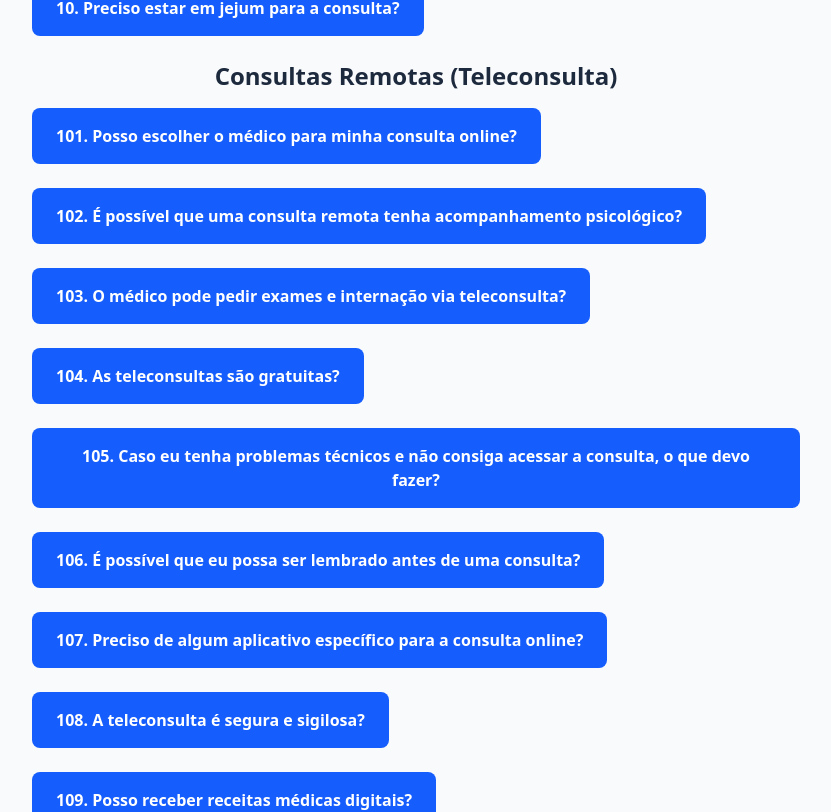
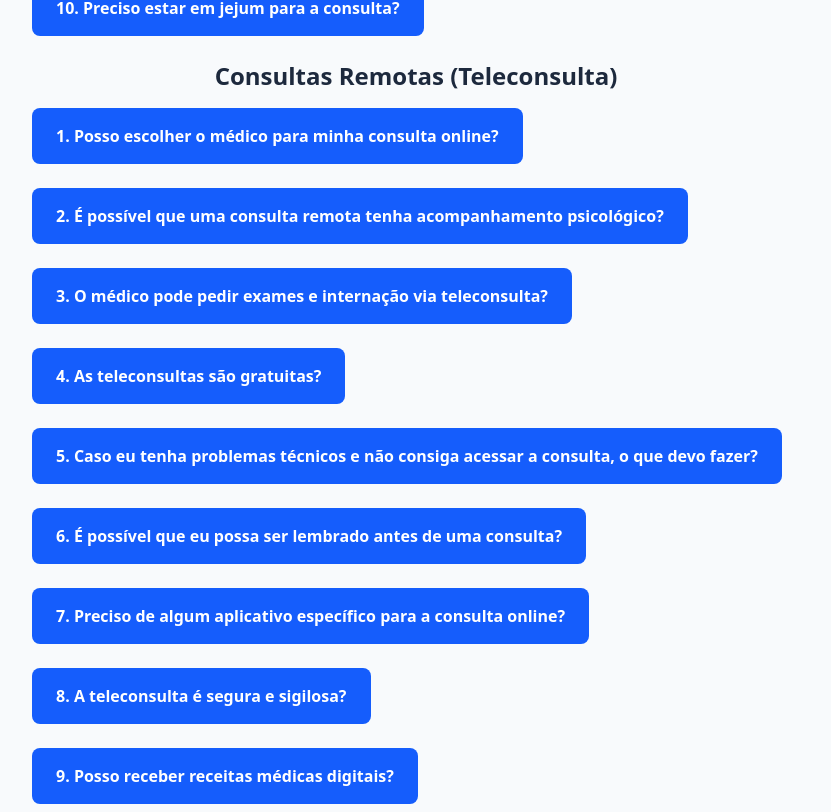
Before and after one commit to NexusHealth-1TDSPJ/frontend, a React (Vite) app in the folder nexushealth/: page /perguntas in a window 1280 px wide. Shown: the part 956-1768 px from the top of the page, without its empty margins (224-1055 px from the left). Built offline with nearby package versions, Linux system fonts and the light colour scheme.

Commit message:
fix (perguntas): corrige bug visual na visualização das perguntas

```diff
--- a/nexushealth/src/routes/perguntas/index.tsx
+++ b/nexushealth/src/routes/perguntas/index.tsx
@@ -19,7 +19,7 @@ export default function Perguntas() {
                     key={j}
                     pergunta={item.pergunta}
                     resposta={item.resposta}
-                    indice={i * 100 + j}
+                    indice={j}
                     ativo={ativo}
                     aoClicar={setAtivo}
                     />
```
